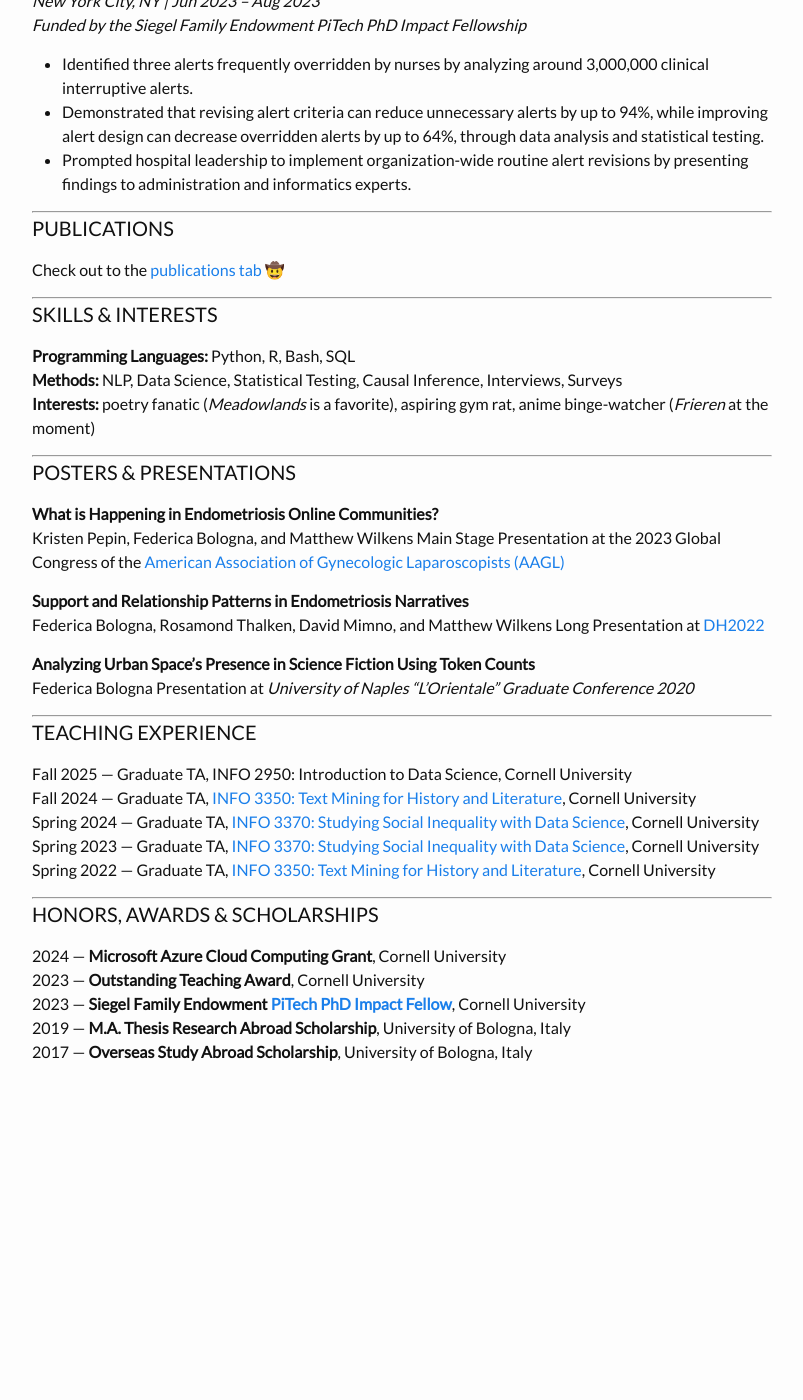
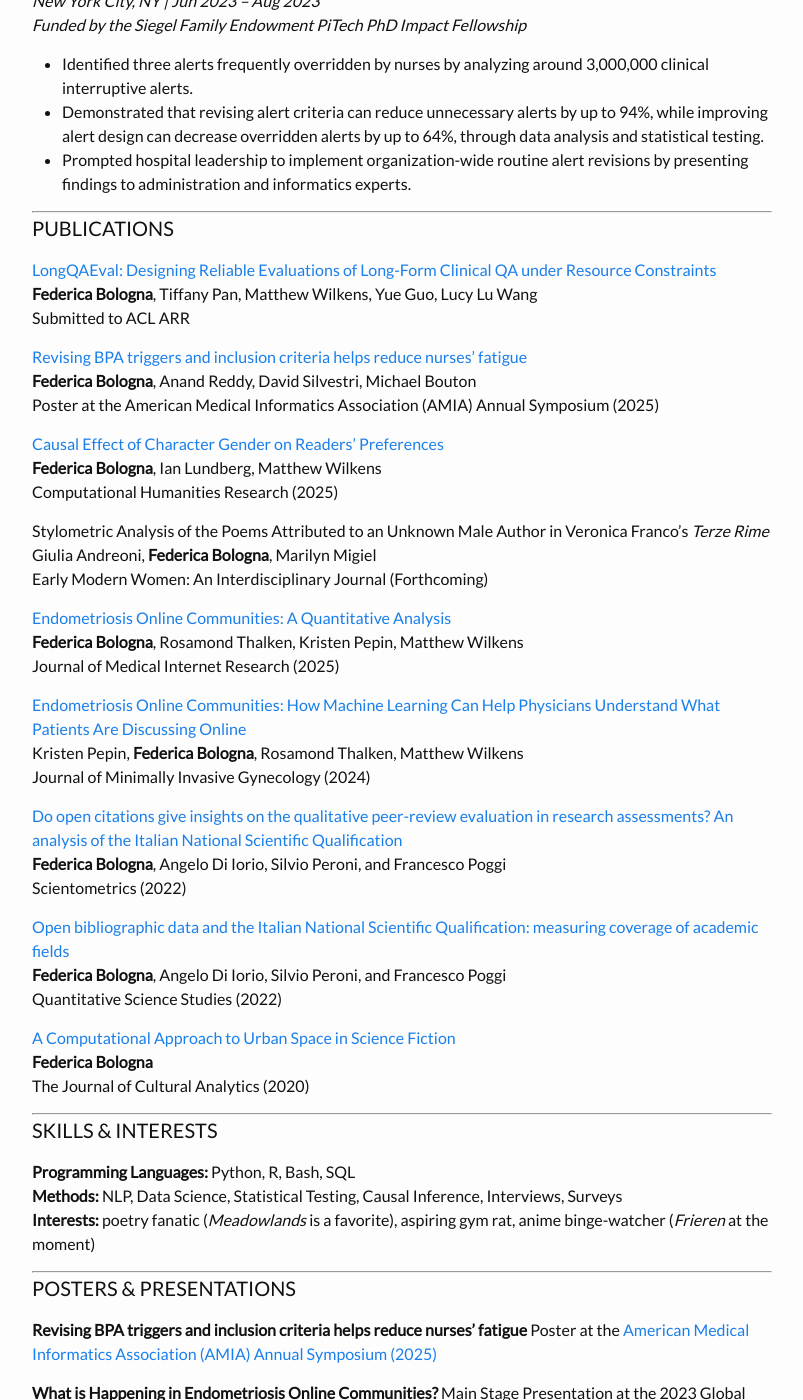
Before and after one commit to federicabologna/federicabologna.github.io, a Jekyll site: the page built from resume.markdown, in a window 1280 px wide and 1400 px high, scrolled down 1158 px. Shown: the whole window, without its empty margins (238-1041 px from the left). Built offline with Jekyll 4.4.1, drawn with Linux system fonts in a browser that asks for light colours; before the commit the page ends 2342 px from its top, so only the background shows below that; some of the changed text lies outside the part shown.

Commit message:
updated publications and posters

```diff
--- a/publications.markdown
+++ b/publications.markdown
@@ -6,7 +6,7 @@ permalink: /publications/
 
 [LongQAEval: Designing Reliable Evaluations of Long-Form Clinical QA under Resource Constraints](https://arxiv.org/abs/2510.10415) <br/>
 **Federica Bologna**, Tiffany Pan, Matthew Wilkens, Yue Guo, Lucy Lu Wang <br/>
-Under review <br/>
+Submitted to ACL ARR <br/>
 
 [Revising BPA triggers and inclusion criteria helps reduce nurses’ fatigue]()<br/>
 **Federica Bologna**, Anand Reddy, David Silvestri, Michael Bouton <br/>
--- a/resume.markdown
+++ b/resume.markdown
@@ -49,7 +49,42 @@ permalink: /resume/
 
 #### PUBLICATIONS
 
-Check out to the [publications tab](https://federicabologna.github.io/publications/) 🤠
+[LongQAEval: Designing Reliable Evaluations of Long-Form Clinical QA under Resource Constraints](https://arxiv.org/abs/2510.10415) <br/>
+**Federica Bologna**, Tiffany Pan, Matthew Wilkens, Yue Guo, Lucy Lu Wang <br/>
+Submitted to ACL ARR <br/>
+
+[Revising BPA triggers and inclusion criteria helps reduce nurses’ fatigue]()<br/>
+**Federica Bologna**, Anand Reddy, David Silvestri, Michael Bouton <br/>
+Poster at the American Medical Informatics Association (AMIA) Annual Symposium (2025) <br/>
+
+[Causal Effect of Character Gender on Readers' Preferences](https://doi.org/10.63744/hEF2pUnudmPh) <br/>
+**Federica Bologna**, Ian Lundberg, Matthew Wilkens <br/>
+Computational Humanities Research (2025) <br/>
+
+Stylometric Analysis of the Poems Attributed to an Unknown Male Author in Veronica Franco’s _Terze Rime_ <br/>
+Giulia Andreoni, **Federica Bologna**, Marilyn Migiel  <br/>
+Early Modern Women: An Interdisciplinary Journal (Forthcoming) <br/>
+
+[Endometriosis Online Communities: A Quantitative Analysis](https://doi.org/10.2196/57987) <br/>
+**Federica Bologna**, Rosamond Thalken, Kristen Pepin, Matthew Wilkens <br/>
+Journal of Medical Internet Research (2025) <br/>
+
+[Endometriosis Online Communities: How Machine Learning Can Help Physicians Understand What Patients Are Discussing Online](https://doi.org/10.1016/j.jmig.2024.08.001) <br/>
+Kristen Pepin, **Federica Bologna**, Rosamond Thalken, Matthew Wilkens <br/>
+Journal of Minimally Invasive Gynecology (2024) <br/>
+
+[Do open citations give insights on the qualitative peer-review evaluation in research assessments? An analysis of the Italian National Scientific Qualification](https://doi.org/10.1007/s11192-022-04581-6){:target="_blank"}  <br/>
+**Federica Bologna**, Angelo Di Iorio, Silvio Peroni, and Francesco Poggi  <br/>
+Scientometrics (2022) <br/>
+
+[Open bibliographic data and the Italian National Scientific Qualification: measuring coverage of academic fields](https://doi.org/10.1162/qss_a_00203){:target="_blank"}  <br/>
+**Federica Bologna**, Angelo Di Iorio, Silvio Peroni, and Francesco Poggi  <br/>
+Quantitative Science Studies (2022) <br/>
+
+[A Computational Approach to Urban Space in Science Fiction](https://doi.org/10.22148/001c.18120){:target="_blank"}
+**Federica Bologna** <br/>
+The Journal of Cultural Analytics (2020) <br/>
+
 
 ---
 
@@ -63,12 +98,13 @@ Check out to the [publications tab](https://federicabologna.github.io/publicatio
 
 #### POSTERS & PRESENTATIONS
 
+**Revising BPA triggers and inclusion criteria helps reduce nurses’ fatigue**
+Poster at the [American Medical Informatics Association (AMIA) Annual Symposium (2025)](https://amia.org/education-events/amia-2025-annual-symposium/)
+
 **What is Happening in Endometriosis Online Communities?**
-Kristen Pepin, Federica Bologna, and Matthew Wilkens
 Main Stage Presentation at the 2023 Global Congress of the [American Association of Gynecologic Laparoscopists (AAGL)](https://aagl.org)
 
 **Support and Relationship Patterns in Endometriosis Narratives**
-Federica Bologna, Rosamond Thalken, David Mimno, and Matthew Wilkens
 Long Presentation at [DH2022](https://dh2022.adho.org/program/presentations)
 
 **Analyzing Urban Space’s Presence in Science Fiction Using Token Counts**
```
